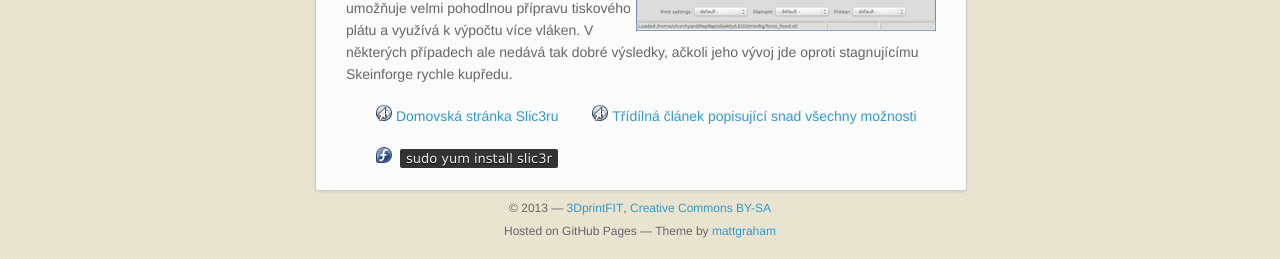
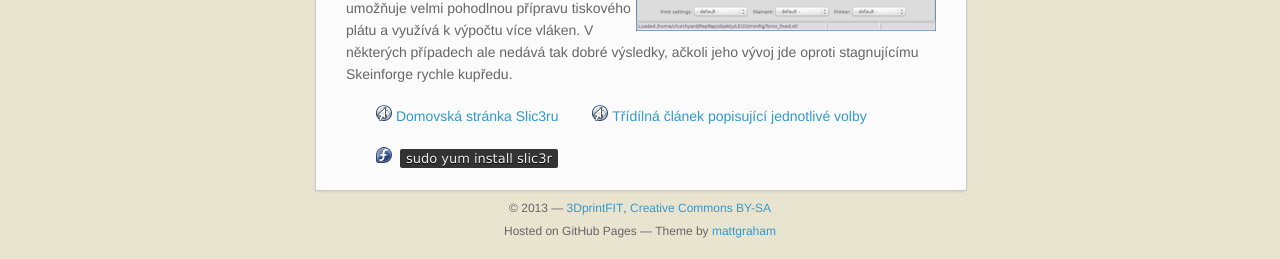
Before and after one commit to 3DprintFIT/3dprintfit.github.com, a Jekyll site: the page built from aplikace.md, in a window 1280 px wide and 900 px high, scrolled down 1084 px. Shown: the part 638-897 px from the top of the window. Built offline with Jekyll 4.4.1, drawn with Linux system fonts in a browser that asks for light colours; nearby versions of some CDN libraries.

Commit message:
Polishing Slic3r

```diff
--- a/aplikace.md
+++ b/aplikace.md
@@ -46,6 +46,6 @@ Skeinforge slouží ke slicování objektů, tedy k nařezání na jednotlivé t
 [![Slic3r](images/screens/slic3r_thumb.png)](images/screens/slic3r.png) Slic3r je jinou aplikací pro slicování. Kromě velice přehledného uživatelského rozhraní nabízí rozdělení profilů na tři &ndash; pro různé tiskárny, pro různé materiály a pro různé účely. Tam kde si vystačíte s `n` profily, ve Skeinforge byste jich potřebovali `(n/3)^3` na pokrytí všech kombinací. Slic3r dále umožňuje velmi pohodlnou přípravu tiskového plátu a využívá k výpočtu více vláken. V některých případech ale nedává tak dobré výsledky, ačkoli jeho vývoj jde oproti stagnujícímu Skeinforge rychle kupředu.
 
 {{ site.icons.web }} [Domovská stránka Slic3ru](http://slic3r.org/)
-{{ site.icons.web }} [Třídílná článek popisující snad všechny možnosti](http://richrap.blogspot.cz/2012/01/slic3r-is-nicer-part-1-settings-and.html)
+{{ site.icons.web }} [Třídílná článek popisující jednotlivé volby](http://richrap.blogspot.cz/2012/01/slic3r-is-nicer-part-1-settings-and.html)
 
 {{ site.icons.fedora }} `sudo yum install slic3r`
```
